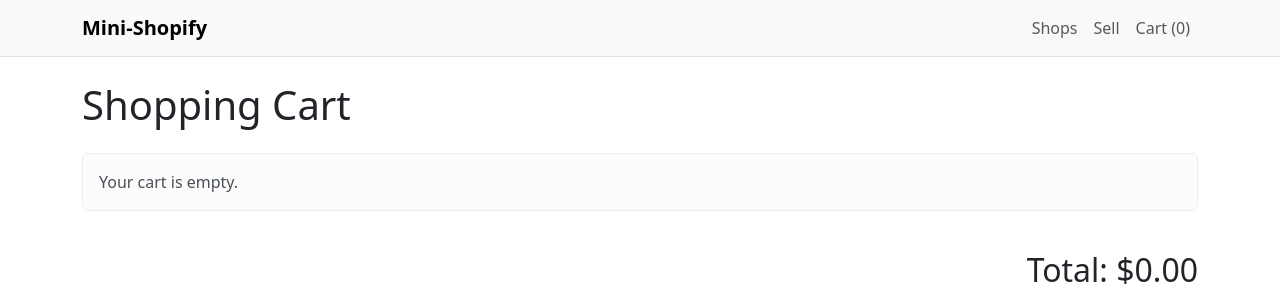
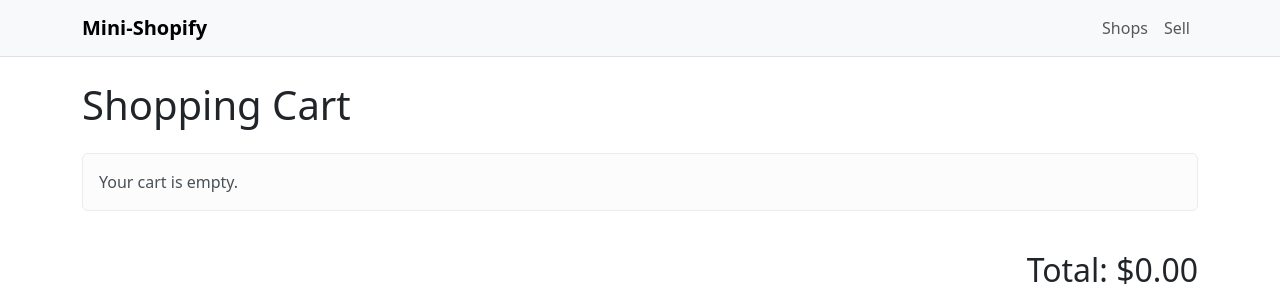
Before and after one commit to Peter-Tourkoyiannis/SYSC-4806-Group, a Spring Boot app: page /cart in a window 1280 px wide. Shown: the top 300 px of the page. Run offline with Spring Boot 4, Linux system fonts and the light colour scheme.

Commit message:
Remove duplicate navbar cart link to defer to product details PR

```diff
--- a/src/main/resources/templates/fragments/layout.html
+++ b/src/main/resources/templates/fragments/layout.html
@@ -16,9 +16,6 @@
         <div class="navbar-nav">
             <a class="nav-link" th:href="@{/shops}">Shops</a>
             <a class="nav-link" th:href="@{/merchant/shops/new}">Sell</a>
-            <a class="nav-link" th:href="@{/cart}">
-                Cart (<span th:text="${cartItemCount ?: 0}">0</span>)
-            </a>
         </div>
     </div>
 </nav>
```
